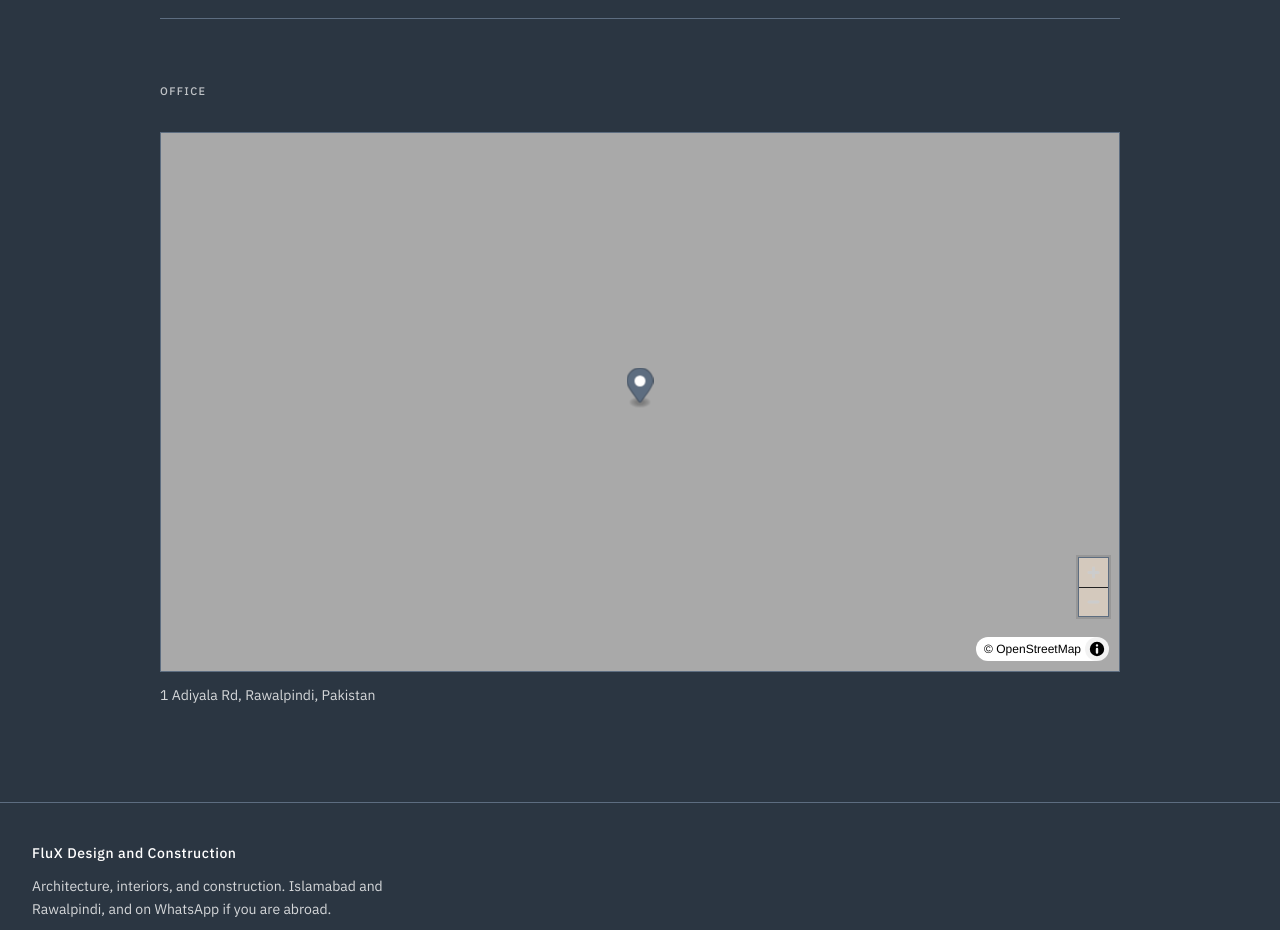
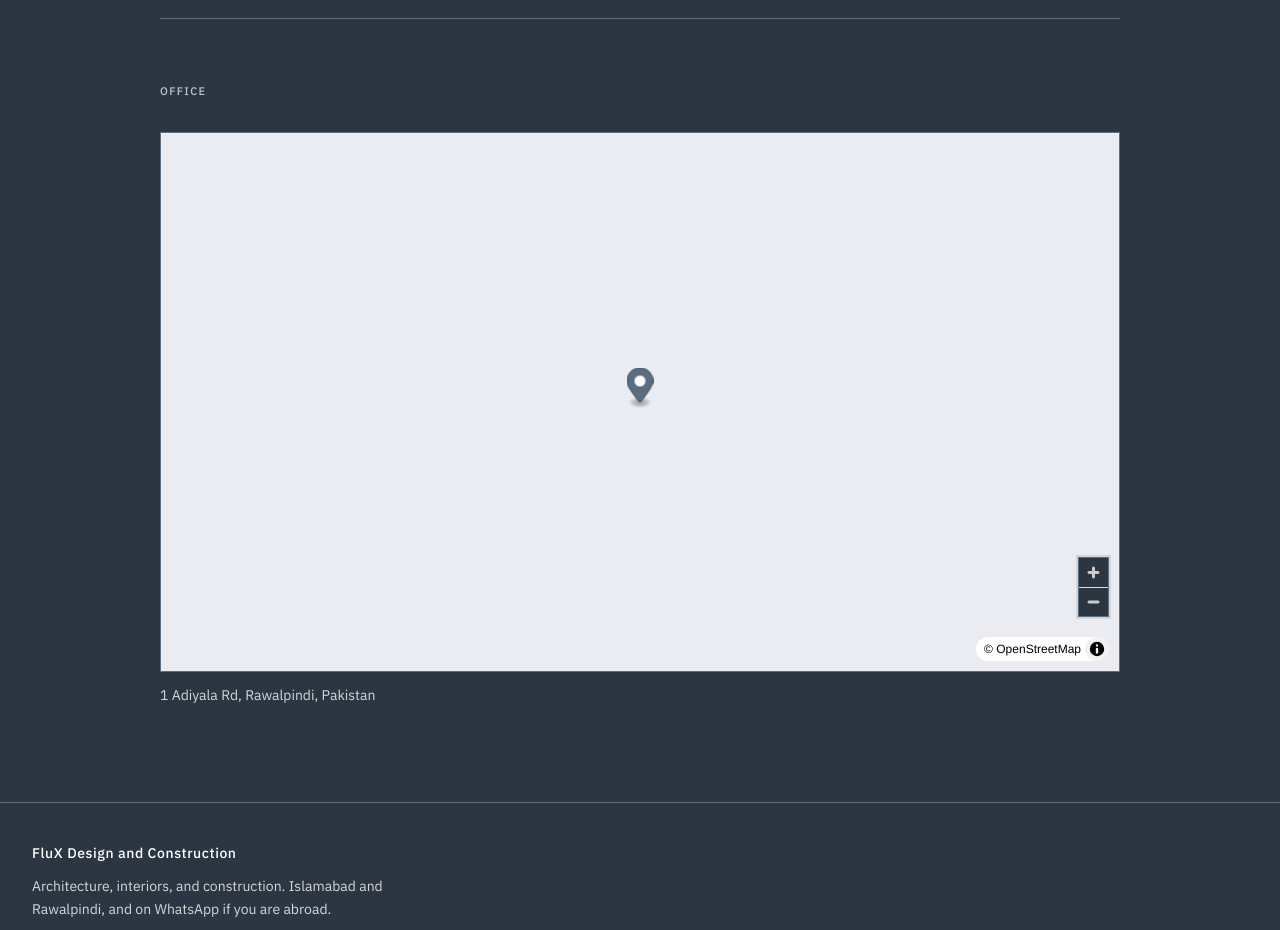
Before and after one commit to MirzaFaizan/fluxdesignandconstruction, a Next.js app: page /en/contact in a window 1280 px wide. Shown: the part 2080-3010 px from the top of the page. Built offline with nearby package versions, Linux system fonts and the light colour scheme; no server answers; a web font is replaced by a local one.

Commit message:
Lift the contact OSM map to FluX charcoal instead of black. (#27)
Keep OSM raster and the local MapLibre worker. Marker stays #5d6d80.

```diff
--- a/src/app/globals.css
+++ b/src/app/globals.css
@@ -307,7 +307,8 @@ html[lang="ur"] .interiors-h1 {
 }
 
 .office-map .maplibregl-canvas {
-  filter: grayscale(1) invert(1) brightness(0.82) contrast(1.08);
+  filter: grayscale(1) invert(1) brightness(1.28) contrast(0.78) sepia(0.18)
+    hue-rotate(188deg) saturate(0.5);
 }
 
 .office-map .maplibregl-ctrl-attrib {
@@ -328,6 +329,9 @@ html[lang="ur"] .interiors-h1 {
 
 .office-map .maplibregl-ctrl-group button {
   background: #2b3642;
+}
+
+.office-map .maplibregl-ctrl-group button .maplibregl-ctrl-icon {
   filter: invert(1);
 }
 
```
